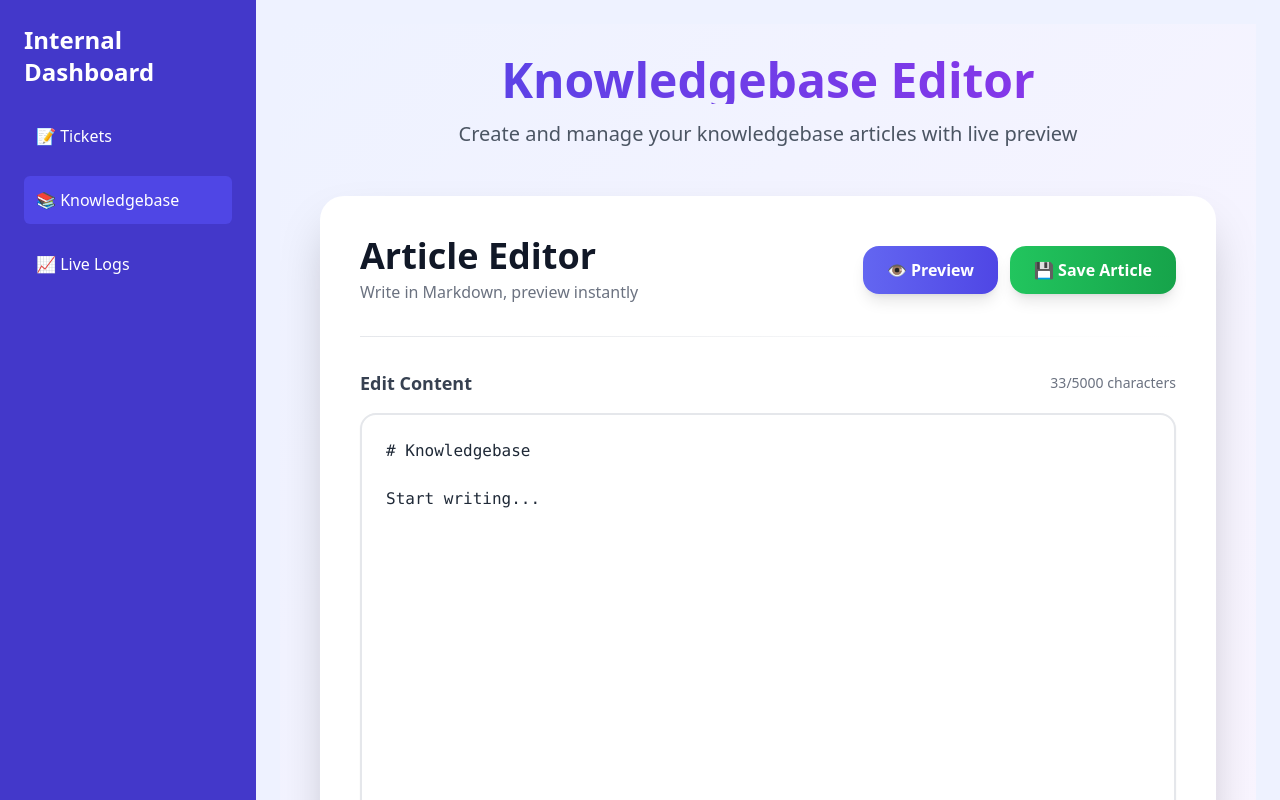
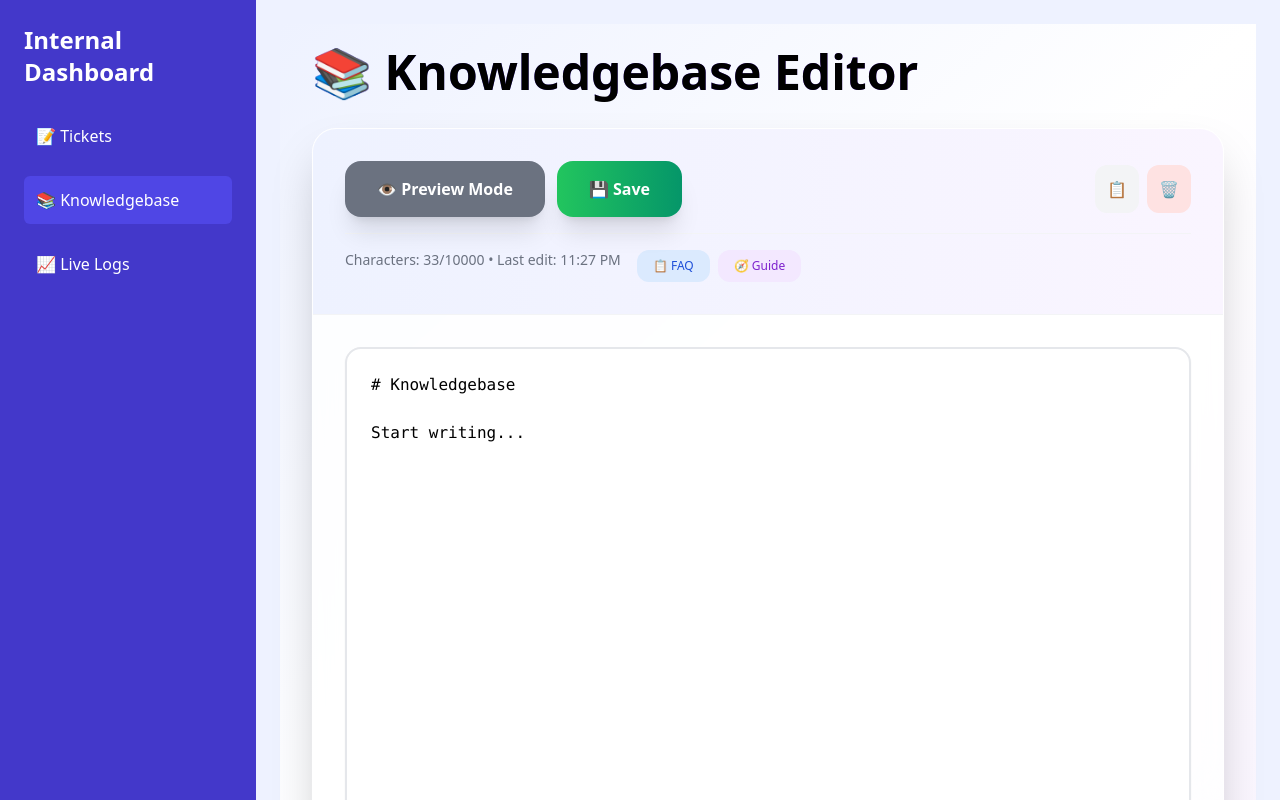
Before and after one commit to Rachit2030/Coding-Assessment, an Angular app in the folder messaging_app/webpage/: page /knowledgebase in a window 1280 px wide. Built offline with nearby package versions, Linux system fonts and the light colour scheme.

Commit message:
Webview UI fixes v2

```diff
--- /dev/null
+++ b/messaging_app/webpage/src/app/knowledgebase/knowledgebase.component.css
@@ -0,0 +1,69 @@
+/* Mobile-first responsive adjustments */
+@media (max-width: 768px) {
+  .min-h-screen {
+    padding-top: 1rem;
+    padding-bottom: 2rem;
+  }
+
+  textarea {
+    font-size: 16px !important; /* Prevent zoom on iOS */
+  }
+}
+
+.prose {
+  color: #374151;
+}
+
+.prose h1 {
+  font-size: 2.25rem;
+  font-weight: 800;
+  margin-top: 0;
+}
+
+.prose h2 {
+  font-size: 1.875rem;
+  font-weight: 700;
+}
+
+.prose h3 {
+  font-size: 1.5rem;
+  font-weight: 600;
+}
+
+.prose blockquote {
+  font-style: italic;
+  background: linear-gradient(90deg, #f8fafc 0%, #f1f5f9 100%);
+}
+
+.prose code {
+  font-family: 'Monaco', 'Menlo', monospace;
+}
+
+/* Smooth animations */
+@keyframes slideDown {
+  from { opacity: 0; transform: translateY(-10px); }
+  to { opacity: 1; transform: translateY(0); }
+}
+
+.transform {
+  animation: slideDown 0.3s ease-out;
+}
+
+/* Custom scrollbar */
+.overflow-y-auto::-webkit-scrollbar {
+  width: 8px;
+}
+
+.overflow-y-auto::-webkit-scrollbar-track {
+  background: #f1f5f9;
+  border-radius: 4px;
+}
+
+.overflow-y-auto::-webkit-scrollbar-thumb {
+  background: #cbd5e1;
+  border-radius: 4px;
+}
+
+.overflow-y-auto::-webkit-scrollbar-thumb:hover {
+  background: #94a3b8;
+}
--- a/messaging_app/webpage/src/app/knowledgebase/knowledgebase.component.html
+++ b/messaging_app/webpage/src/app/knowledgebase/knowledgebase.component.html
@@ -1,81 +1,110 @@
-<div class="min-h-screen bg-gradient-to-br from-indigo-50 to-purple-50 py-8 px-4 sm:px-6 lg:px-8">
-  <div class="max-w-4xl mx-auto">
+<div class="min-h-screen bg-gradient-to-br from-indigo-50 via-white to-purple-50 py-6 px-4 sm:px-6 lg:px-8">
+  <div class="max-w-6xl mx-auto">
 
-    <!-- Header -->
-    <div class="text-center mb-12">
-      <h1 class="text-4xl md:text-5xl font-bold bg-gradient-to-r from-indigo-600 to-purple-600 bg-clip-text text-transparent mb-4">
-        Knowledgebase Editor
+    <!-- Mobile Full Header -->
+    <div class="lg:hidden mb-8 text-center">
+      <h1 class="text-4xl font-black bg-gradient-to-r from-indigo-600 to-purple-600 bg-clip-text text-transparent mb-4">
+        📚 Knowledgebase Editor
       </h1>
-      <p class="text-xl text-gray-600 max-w-2xl mx-auto">
-        Create and manage your knowledgebase articles with live preview
+      <p class="text-lg text-gray-600 max-w-md mx-auto">
+        Write Markdown • Live Preview • Auto-save
       </p>
     </div>
 
-    <!-- Editor Card -->
-    <div class="bg-white rounded-3xl shadow-2xl p-8 md:p-10 space-y-8">
-
-      <!-- Header with Buttons -->
-      <div class="flex flex-col sm:flex-row justify-between items-start sm:items-center gap-6">
-        <div>
-          <h3 class="text-3xl md:text-4xl font-bold text-gray-900">Article Editor</h3>
-          <p class="text-gray-500 mt-1">Write in Markdown, preview instantly</p>
+    <!-- Desktop Header -->
+    <div class="hidden lg:block mb-8">
+      <h1 class="text-5xl font-black bg-gradient-to-r from-indigo-600 to-purple-600 bg-clip-text">
+        📚 Knowledgebase Editor
+      </h1>
     </div>
 
-        <!-- ✅ MOBILE-OPTIMIZED BUTTONS -->
-        <div class="flex flex-col sm:flex-row gap-4 sm:gap-3 w-full sm:w-auto order-first sm:order-last sm:ml-auto">
-          <button (click)="preview = !preview"
-                  class="flex-1 sm:flex-none px-6 py-3 rounded-2xl bg-gradient-to-r from-indigo-500 to-indigo-600 text-white font-semibold hover:from-indigo-600 hover:to-indigo-700 shadow-lg hover:shadow-xl transform hover:-translate-y-0.5 transition-all duration-200 text-sm md:text-base">
-            {{preview ? '✏️ Edit Mode' : '👁️ Preview'}}
+    <!-- Main Editor Card -->
+    <div class="bg-white/80 backdrop-blur-xl rounded-3xl shadow-2xl border border-white/50 overflow-hidden">
+
+      <!-- Controls Bar -->
+      <div class="p-6 lg:p-8 border-b border-gray-100 bg-gradient-to-r from-indigo-50 to-purple-50">
+        <div class="flex flex-col lg:flex-row lg:items-center gap-4 lg:gap-6 justify-between">
+
+          <!-- Mobile Menu Button -->
+          <button (click)="toggleMobileMenu()"
+                  class="lg:hidden p-2 rounded-xl bg-indigo-100 text-indigo-700 hover:bg-indigo-200 transition">
+            <svg class="w-6 h-6" fill="none" stroke="currentColor" viewBox="0 0 24 24">
+              <path stroke-linecap="round" stroke-linejoin="round" stroke-width="2" d="M4 6h16M4 12h16M4 18h16"></path>
+            </svg>
+          </button>
+
+          <!-- Main Buttons -->
+          <div class="flex flex-col sm:flex-row gap-3 w-full lg:w-auto order-3 lg:order-1">
+            <button (click)="togglePreview()"
+                    [class.bg-indigo-500]="preview"
+                    [class.bg-gray-500]="!preview"
+                    class="flex-1 lg:flex-none px-6 py-3 lg:px-8 lg:py-4 rounded-2xl font-bold text-white shadow-xl hover:shadow-2xl transform hover:-translate-y-1 transition-all duration-300 text-sm lg:text-base">
+              {{ preview ? '✏️ Edit Mode' : '👁️ Preview Mode' }}
             </button>
             <button (click)="save()"
-                  class="flex-1 sm:flex-none px-6 py-3 rounded-2xl bg-gradient-to-r from-green-500 to-green-600 text-white font-semibold hover:from-green-600 hover:to-green-700 shadow-lg hover:shadow-xl transform hover:-translate-y-0.5 transition-all duration-200 text-sm md:text-base">
-            💾 Save Article
+                    class="flex-1 lg:flex-none px-6 py-3 lg:px-8 lg:py-4 rounded-2xl bg-gradient-to-r from-green-500 to-emerald-600 font-bold text-white shadow-xl hover:shadow-2xl transform hover:-translate-y-1 transition-all duration-300 text-sm lg:text-base">
+              💾 Save
+            </button>
+          </div>
+
+          <!-- Action Buttons (Desktop) -->
+          <div class="flex items-center gap-2 order-2 lg:order-2">
+            <button (click)="copyToClipboard()" class="p-3 rounded-xl bg-gray-100 hover:bg-gray-200 text-gray-700 transition">
+              📋
+            </button>
+            <button (click)="clearAll()" class="p-3 rounded-xl bg-red-100 hover:bg-red-200 text-red-700 transition">
+              🗑️
             </button>
           </div>
         </div>
 
-      <!-- Divider -->
-      <div class="h-px bg-gradient-to-r from-gray-200 to-transparent"></div>
-
-      <!-- Editor Section -->
-      <div *ngIf="!preview" class="space-y-4">
-        <div class="flex items-center justify-between">
-          <label class="text-lg font-semibold text-gray-700">Edit Content</label>
-          <span class="text-sm text-gray-500">{{ content.length }}/5000 characters</span>
-        </div>
-        <textarea
-          [(ngModel)]="content"
-          rows="15"
-          placeholder="Start writing your knowledgebase article here... Use Markdown for formatting"
-          class="w-full border-2 border-gray-200 rounded-2xl p-6 font-mono text-gray-800 text-sm md:text-base resize-vertical
-                 focus:border-indigo-300 focus:ring-4 focus:ring-indigo-100 focus:outline-none transition-all duration-200
-                 shadow-sm hover:shadow-md">
-        </textarea>
-      </div>
-
-      <!-- Preview Section -->
-      <div *ngIf="preview" class="space-y-4">
-        <div class="flex items-center justify-between">
-          <label class="text-lg font-semibold text-gray-700">Live Preview</label>
-          <button (click)="copyToClipboard()"
-                  class="px-4 py-2 bg-indigo-100 text-indigo-700 rounded-xl hover:bg-indigo-200 transition text-sm font-medium">
-            📋 Copy HTML
+        <!-- Mobile Action Menu -->
+        <div class="lg:hidden mt-4 pt-4 border-t border-gray-200" [class.hidden]="!showMobileMenu">
+          <div class="flex flex-wrap gap-3 justify-center">
+            <button (click)="loadTemplate('faq')" class="px-4 py-2 bg-blue-500 text-white rounded-xl hover:bg-blue-600 text-sm font-medium">
+              📋 FAQ Template
             </button>
-        </div>
-        <div class="prose prose-indigo max-w-none p-8 border-2 border-indigo-100 rounded-3xl bg-gradient-to-br from-indigo-50 to-purple-50 min-h-[400px] overflow-auto">
-          <div [innerHTML]="formattedContent"></div>
+            <button (click)="loadTemplate('guide')" class="px-4 py-2 bg-purple-500 text-white rounded-xl hover:bg-purple-600 text-sm font-medium">
+              🧭 Guide Template
+            </button>
           </div>
         </div>
 
         <!-- Status Bar -->
-      <div class="flex flex-col sm:flex-row justify-between items-center pt-6 border-t border-gray-100 text-sm text-gray-500 space-y-2 sm:space-y-0">
-        <span>Auto-saves every 30 seconds • Last edit: {{ lastEdit | date:'short' }}</span>
-        <div class="flex gap-4">
-          <button (click)="loadTemplate('faq')" class="hover:text-indigo-600">📋 FAQ Template</button>
-          <button (click)="loadTemplate('guide')" class="hover:text-indigo-600">🧭 Guide Template</button>
-          <button (click)="clearAll()" class="hover:text-red-600">🗑️ Clear</button>
+        <div class="flex flex-col sm:flex-row gap-4 mt-4 pt-4 border-t border-gray-100 text-sm text-gray-500">
+          <span>Characters: {{ content.length }}/10000 • Last edit: {{ lastEdit | date:'shortTime' }}</span>
+          <div class="flex gap-2 flex-wrap">
+            <button (click)="loadTemplate('faq')" class="hidden lg:inline px-4 py-2 bg-blue-100 hover:bg-blue-200 text-blue-700 rounded-xl text-xs">
+              📋 FAQ
+            </button>
+            <button (click)="loadTemplate('guide')" class="hidden lg:inline px-4 py-2 bg-purple-100 hover:bg-purple-200 text-purple-700 rounded-xl text-xs">
+              🧭 Guide
+            </button>
+          </div>
+        </div>
+      </div>
+
+      <!-- Editor/Preview Content -->
+      <div class="p-6 lg:p-8 min-h-[400px]">
+        <!-- Edit Mode -->
+        <div *ngIf="!preview" class="space-y-4">
+          <textarea
+            [(ngModel)]="content"
+            (input)="updatePreview()"
+            rows="20"
+            placeholder="Write your knowledgebase article in Markdown... # Headers, **bold**, *italic*, \`code\`, > quotes"
+            class="w-full h-96 lg:h-[500px] border-2 border-gray-200 rounded-2xl p-6 font-mono text-sm lg:text-base resize-none
+                   focus:border-indigo-400 focus:ring-4 focus:ring-indigo-100 focus:outline-none transition-all shadow-sm hover:shadow-md">
+          </textarea>
+        </div>
+
+        <!-- Preview Mode -->
+        <div *ngIf="preview" class="prose prose-indigo max-w-none h-96 lg:h-[500px] overflow-y-auto">
+          <div class="p-6 bg-gradient-to-br from-indigo-50 to-purple-50 rounded-2xl border-2 border-indigo-100 min-h-full"
+               [innerHTML]="formattedContent">
           </div>
         </div>
       </div>
     </div>
   </div>
+</div>
--- a/messaging_app/webpage/src/app/knowledgebase/knowledgebase.component.ts
+++ b/messaging_app/webpage/src/app/knowledgebase/knowledgebase.component.ts
@@ -1,29 +1,37 @@
-import { Component } from '@angular/core';
+import { Component, HostListener } from '@angular/core';
 import { DomSanitizer, SafeHtml } from '@angular/platform-browser';
 
 @Component({
   selector: 'app-knowledgebase',
-  templateUrl: './knowledgebase.component.html'
+  templateUrl: './knowledgebase.component.html',
+  styleUrls: ['./knowledgebase.component.css']
 })
 export class KnowledgebaseComponent {
   content: string = localStorage.getItem('kb_content') || '# Knowledgebase\n\nStart writing...';
   preview: boolean = false;
   formattedContent: SafeHtml = '';
   lastEdit: Date | null = null;
+  isMobile = false;
+  showMobileMenu = false;
 
   constructor(private sanitizer: DomSanitizer) {
     this.updatePreview();
+    this.checkScreen();
   }
 
-  // ✅ Your existing save method (enhanced)
-  save() {
+  @HostListener('window:resize')
+  checkScreen(): void {
+    this.isMobile = window.innerWidth <= 768;
+    this.showMobileMenu = false;
+  }
+
+  save(): void {
     localStorage.setItem('kb_content', this.content);
     this.lastEdit = new Date();
     alert('Saved to localStorage!');
     this.updatePreview();
   }
 
-  // ✅ Preview formatter (basic Markdown)
   updatePreview(): void {
     this.formattedContent = this.sanitizer.bypassSecurityTrustHtml(
       this.content
@@ -31,21 +39,21 @@ export class KnowledgebaseComponent {
         .replace(/### (.*)\n/g, '<h3 style="color: #6366f1; margin-top: 1.5em;">$1</h3>')
         .replace(/## (.*)\n/g, '<h2 style="color: #4f46e5; margin-top: 2em;">$1</h2>')
         .replace(/# (.*)\n/g, '<h1 style="color: #3730a3; margin-top: 2.5em;">$1</h1>')
-        .replace(/`(.*?)`/g, '<code style="background: #f3f4f6; padding: 0.25em 0.5em; border-radius: 0.375rem;">$1</code>')
-        .replace(/\*\*(.*?)\*\*/g, '<strong>$1</strong>')
-        .replace(/\*(.*?)\*/g, '<em>$1</em>')
+        .replace(/`(.*?)`/g, '<code style="background: #f3f4f6; padding: 0.25em 0.5em; border-radius: 0.375rem; color: #374151;">$1</code>')
+        .replace(/\*\*(.*?)\*\*/g, '<strong style="color: #1f2937;">$1</strong>')
+        .replace(/\*(.*?)\*/g, '<em style="color: #6b7280;">$1</em>')
+        .replace(/^\s*>\s(.*)$/gm, '<blockquote style="border-left: 4px solid #e5e7eb; padding-left: 1rem; margin: 1rem 0; color: #6b7280;">$1</blockquote>')
     );
     this.lastEdit = new Date();
   }
 
-  // ✅ Template methods
   loadTemplate(type: string): void {
     switch (type) {
       case 'faq':
-        this.content = `# FAQ Article\n\n## Frequently Asked Questions\n\n### Question 1?\n**Answer:** This is the answer...\n\n### Question 2?\n**Answer:** Another answer here.\n\n> Pro tip: Use \`code\` for technical terms`;
+        this.content = `# FAQ Article\n\n## Frequently Asked Questions\n\n### Question 1?\n**Answer:** This is the answer to your first question.\n\n### Question 2?\n**Answer:** Another answer here with \`inline code\` example.\n\n> **Pro tip:** Use backticks \`like this\` for technical terms`;
         break;
       case 'guide':
-        this.content = `# Step-by-Step Guide\n\n## Getting Started\n\n1. First step\n2. Second step\n\n### Prerequisites\n- Item 1\n- \`Item 2\` (technical)\n\n> **Note:** Always test your changes`;
+        this.content = `# Step-by-Step Guide\n\n## Getting Started\n\n1. First step with **bold text**\n2. Second step\n\n### Prerequisites\n- Item 1\n- \`npm install package-name\` (technical command)\n\n> **Note:** Always test your changes before deploying`;
         break;
     }
     localStorage.setItem('kb_content', this.content);
@@ -65,4 +73,13 @@ export class KnowledgebaseComponent {
       alert('Markdown copied to clipboard!');
     });
   }
+
+  togglePreview(): void {
+    this.preview = !this.preview;
+    if (this.preview) this.updatePreview();
+  }
+
+  toggleMobileMenu(): void {
+    this.showMobileMenu = !this.showMobileMenu;
+  }
 }
```
Lines whose indentation alone changed are shown as unchanged.
